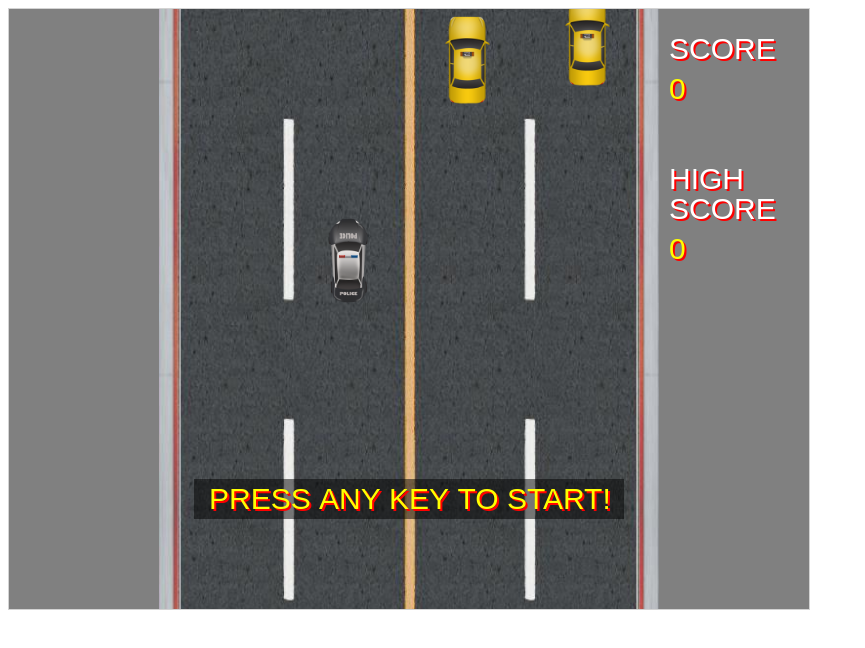
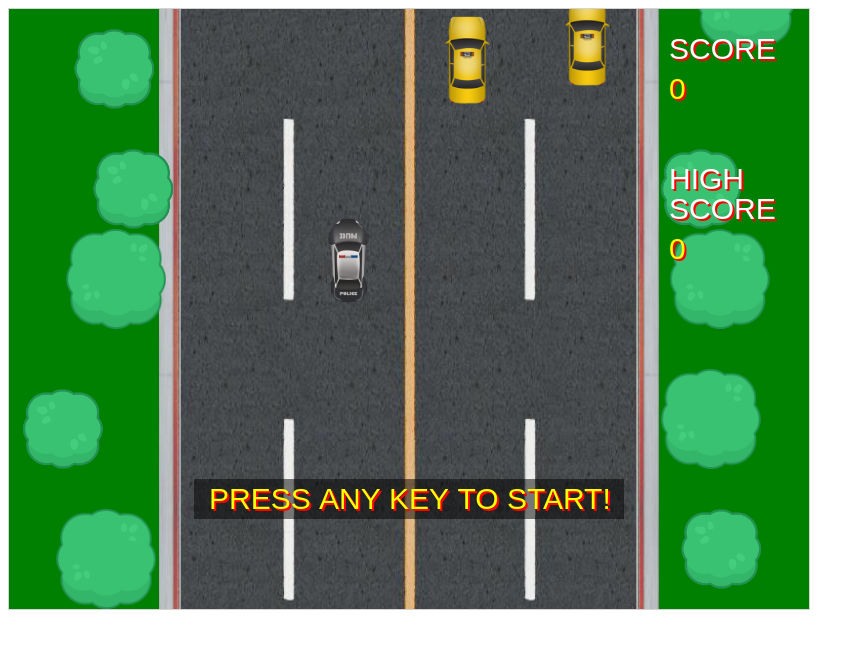
Before and after one commit to georgemcjr/Simple-Traffic-Racer-Game, a plain HTML site: page index.html in a window 1280 px wide. Shown: the whole page, without its empty margins (0-865 px from the left). Drawn offline with Linux system fonts and the light colour scheme.

Commit message:
Putting trees in scenario

```diff
--- a/index.html
+++ b/index.html
@@ -11,6 +11,7 @@
 <script src="obstacle.js"></script>
 <script src="car.js"></script>
 <script src="traffic.js"></script>
+<script src="tree.js"></script>
 <script src="scenario.js"></script>
 <script src="score.js"></script>
 <script src="game.js"></script>
--- a/scenario.js
+++ b/scenario.js
@@ -4,15 +4,19 @@ function Scenario() {
 	var roadImageWidth = 500;
 	var roadImageHeight = 600;
 
+	this.trees = [];
+
 	this.initialize = function(canvas) {
 		this.canvas = canvas;
-		this.canvas.style.backgroundColor = 'gray';
+		this.canvas.style.backgroundColor = 'green';
 
 		this.x = (canvas.width / 2) - (roadImageWidth / 2);
 		this.y = 0;
 		this.y2 = -roadImageHeight;
 
 		roadImage.src = "sprites/scenario/road.jpg";
+
+		this.createTrees();
 
 	}
 
@@ -26,6 +30,10 @@ function Scenario() {
 
 		if (this.isTherePothole()) {
 			this.pothole.draw(context);
+		}
+
+		for (var i = 0; i < this.trees.length; i++) {
+			this.trees[i].draw(context);
 		}
 
 	}
@@ -47,6 +55,8 @@ function Scenario() {
   			this.tryPutAnObstacleOnRoad(emptyLane);
   		}
 
+  		this.updateTrees();
+
 	}
 
 	this.updateObstacles = function() {
@@ -57,6 +67,12 @@ function Scenario() {
 	  	if (this.isTherePothole()) {
 		  	this.pothole.update(this.canvas.height);
 	  	}
+	}
+
+	this.updateTrees = function() {
+		for (var i = 0; i < this.trees.length; i++) {
+			this.trees[i].update(this.canvas.height);
+		}
 	}
 
 	this.tryPutAnObstacleOnRoad = function(emptyLane) {
@@ -104,6 +120,20 @@ function Scenario() {
 		return this.pothole && this.pothole.isOnRoad;
 	}
 
+	this.createTrees = function() {
+		var treePositionIndex = 0;
+		var treeSide = 0;
+		for (var i = 0; i < 10; i++) {
+			this.trees[i] = new Tree();
+			this.trees[i].initialize(treePositionIndex, treeSide);
 
+			if (treePositionIndex > 3) {
+				treePositionIndex = 0;
+				treeSide = 1;
+			} else {
+				treePositionIndex++;
+			}
+		}
+	}
 
 }
--- a/traffic.js
+++ b/traffic.js
@@ -118,8 +118,7 @@ function Traffic() {
 		for (var i = 0; i < GameConfig.scenario.numberOfLanes; i++) {
 
 			var carsInCurrentLane = this.carsInLane(i);
-
-			var collidingMatrix = this.verifyColisionInLane(carsInCurrentLane);
+			this.verifyColisionInLane(carsInCurrentLane);
 
 		}
 
@@ -192,8 +191,6 @@ function Traffic() {
 
 		if (carsInCurrentLane.length > 1) {
 
-			var nearCarsMatrix = this.create2DMatrix(carsInCurrentLane.length);
-
 			var collisionCars = this.createCollisionMap(carsInCurrentLane.length);
 
 			// Reset near status for each car in lane
@@ -202,7 +199,7 @@ function Traffic() {
 				carsInCurrentLane[i].carNearMyBack = undefined;
 			}
 
-			// Test collision only on symmetric matrix
+			// Test collision on symmetric matrix only
 			for (var i = 0; i < carsInCurrentLane.length; i++) {
 				for (var j = i + 1; j < carsInCurrentLane.length; j++) {
 
@@ -212,12 +209,10 @@ function Traffic() {
 
 						// store the car that is in the front
 						if(carsInCurrentLane[i].y < carsInCurrentLane[j].y) {
-							nearCarsMatrix[i][j] = i;
 
 							carsInCurrentLane[i].carNearMyBack = carsInCurrentLane[j];
 							carsInCurrentLane[j].carNearMyFront = carsInCurrentLane[i];
 						} else {
-							nearCarsMatrix[i][j] = j;
 
 							carsInCurrentLane[j].carNearMyBack = carsInCurrentLane[i];
 							carsInCurrentLane[i].carNearMyFront = carsInCurrentLane[j];
@@ -237,7 +232,6 @@ function Traffic() {
 
 			this.setWillCollideCars(carsInCurrentLane, collisionCars);
 
-			return nearCarsMatrix;
 		}
 
 	}
@@ -291,22 +285,6 @@ function Traffic() {
 		}
 	}
 
-	this.create2DMatrix = function(size) {
-		var matrix = [];
-
-		for (var i = 0; i < size; i++) {
-			matrix[i] = [];
-		}
-
-		for (var i = 0; i < size; i++) {
-			for (var j = 0; j < size; j++) {
-				matrix[i][j] = -1;
-			}
-		}
-
-		return matrix;
-	}
-
 	this.createCollisionMap = function(size) {
 		var map = [];
 
--- /dev/null
+++ b/tree.js
@@ -0,0 +1,68 @@
+function Tree() {
+
+	this.width = 80;
+	this.height = 80;
+	this.x;
+	this.y;
+	this.isOnScreen;
+	this.side;
+
+	var self = this;
+
+	var image = new Image();
+
+	this.initialize = function(initialPosition, sidePar) {
+
+		this.side = sidePar;
+
+		image.src = this.getRandomTreeImageSrc();
+
+		this.x = this.newXPosition();
+		this.y = (-40 -this.height) * (initialPosition);
+		this.isOnScreen = true;
+	}
+
+	this.draw = function(context) {
+		context.drawImage(image, this.x, this.y, this.width, this.height);
+	}
+
+	this.update = function(maxY) {
+		this.y += 1;
+		if (this.y >= maxY) {
+			this.isOnScreen = false;
+			this.y = -this.height;
+			this.x = this.newXPosition();
+		} else {
+			this.isOnScreen = true;
+		}
+	}
+
+	this.newXPosition = function() {
+		if (this.side == 0) {
+			return Math.random() * (170 - this.width);
+		}
+		else {
+			return 650 + Math.random() * (160 - this.width);
+		}
+	}
+
+	this.getRandomTreeImageSrc = function() {
+		var imageSrcArray = [];
+
+		imageSrcArray[0] = "sprites/scenario/tree1.png";
+		imageSrcArray[1] = "sprites/scenario/tree2.png";
+
+		var index = Util.getRandomIntBetweenInterval(0,imageSrcArray.length - 1);
+
+		if (index == 0) {
+			this.width = 100;
+			this.height = 100;
+		} else {
+			this.width = 80;
+			this.height = 80;
+		}
+
+		return imageSrcArray[index];
+
+	}
+}
```
Also changed, not shown: sprites/scenario/tree1.png (added), sprites/scenario/tree2.png (added).
